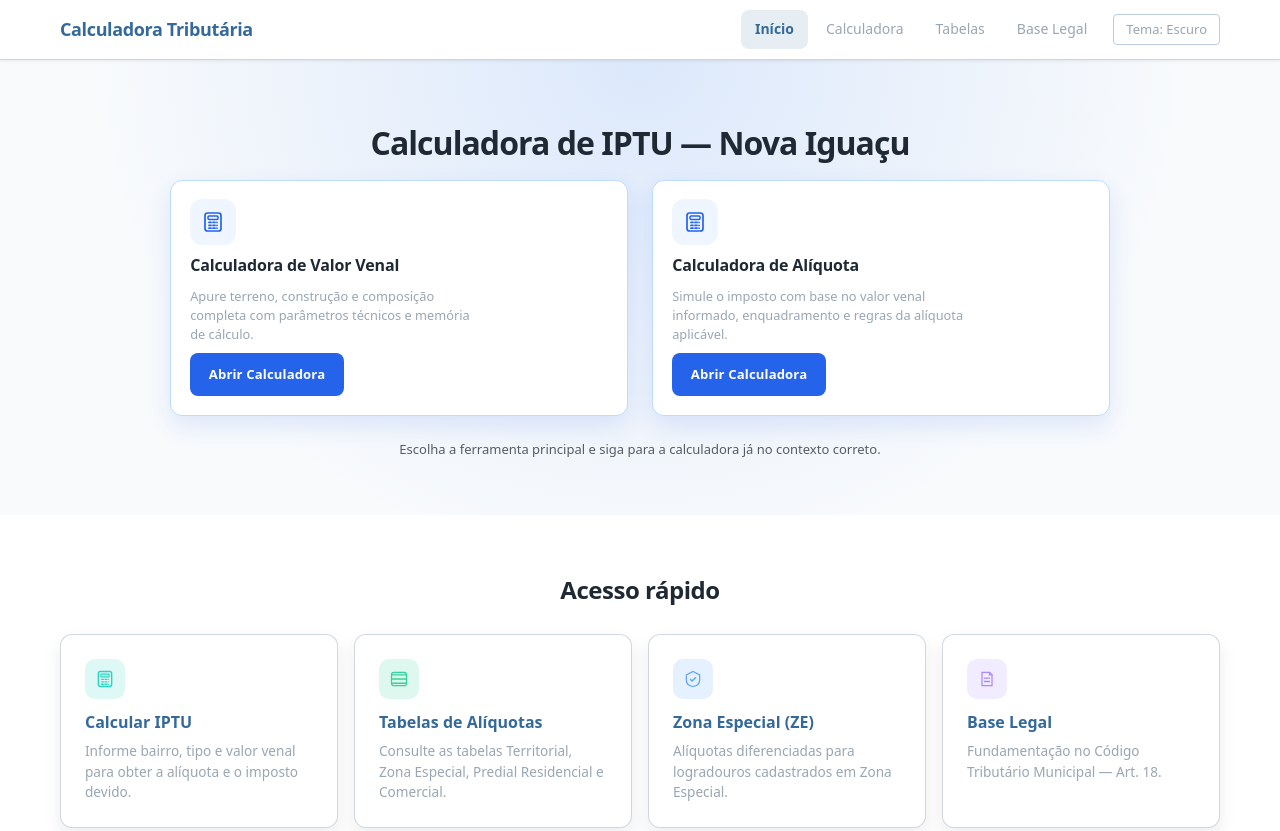
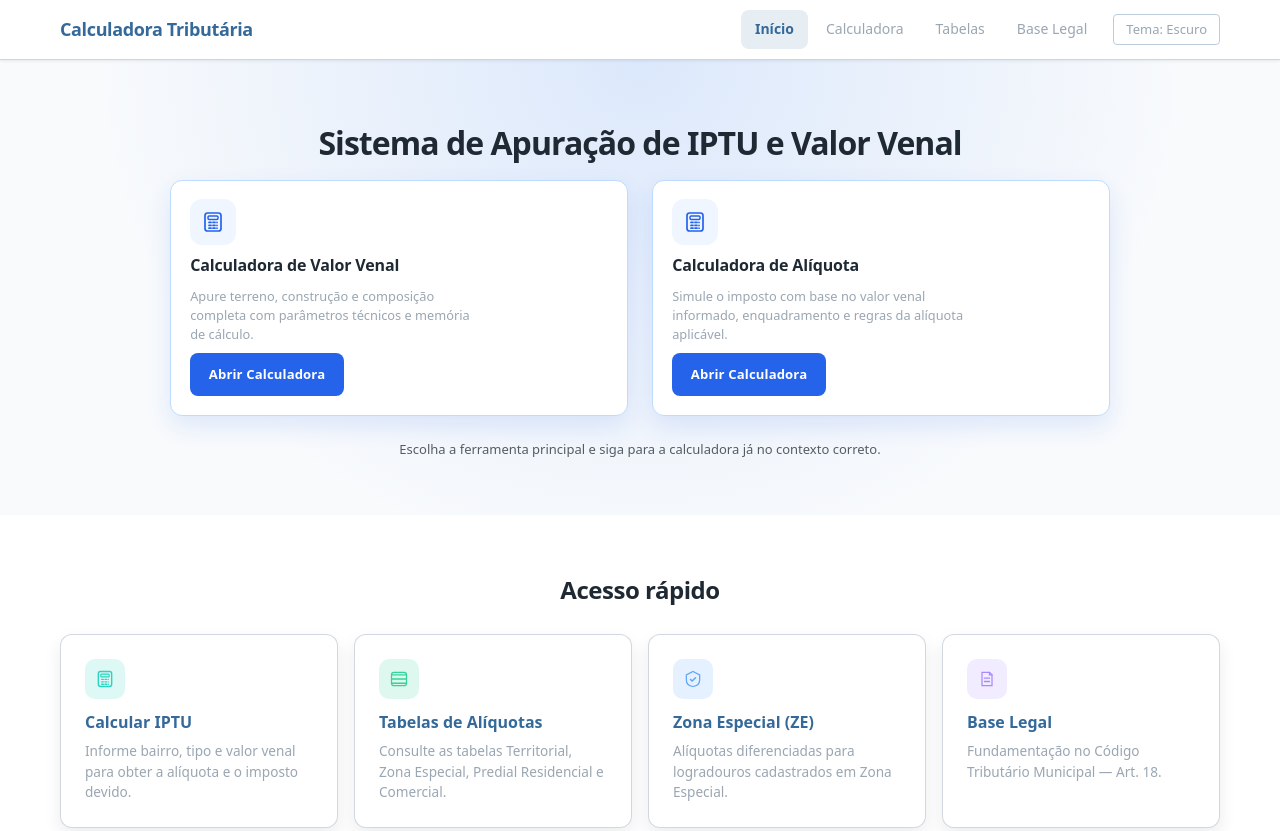
Before and after one commit to ArthMoreira/calculadora-aliquota, a website built with Vite: page index.html in a window 1280 px wide. Shown: the top 831 px of the page. Built offline with nearby package versions, Linux system fonts and the light colour scheme.

Commit message:
Update hero title in index.html

```diff
--- a/index.html
+++ b/index.html
@@ -39,7 +39,7 @@
       <section id="hero" class="hero-section">
         <div class="hero-glow" aria-hidden="true"></div>
         <div class="container">
-          <h1 class="hero-title">Calculadora de IPTU — Nova Iguaçu</h1>
+          <h1 class="hero-title">Sistema de Apuração de IPTU e Valor Venal</h1>
 
           <div class="hero-tools-grid">
             <a href="#secCalc" class="hero-tool-card hero-tool-card-primary" data-open-calc-mode="valor_venal">
```
